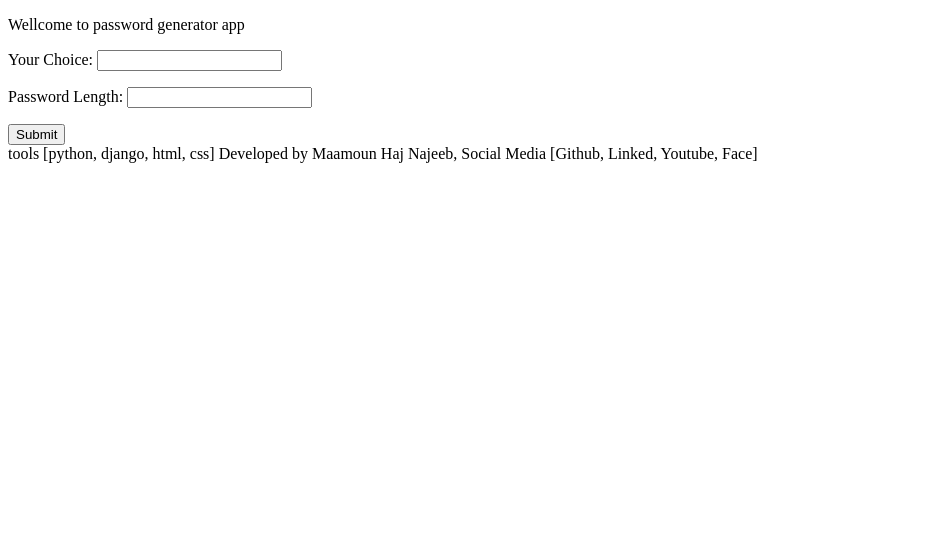
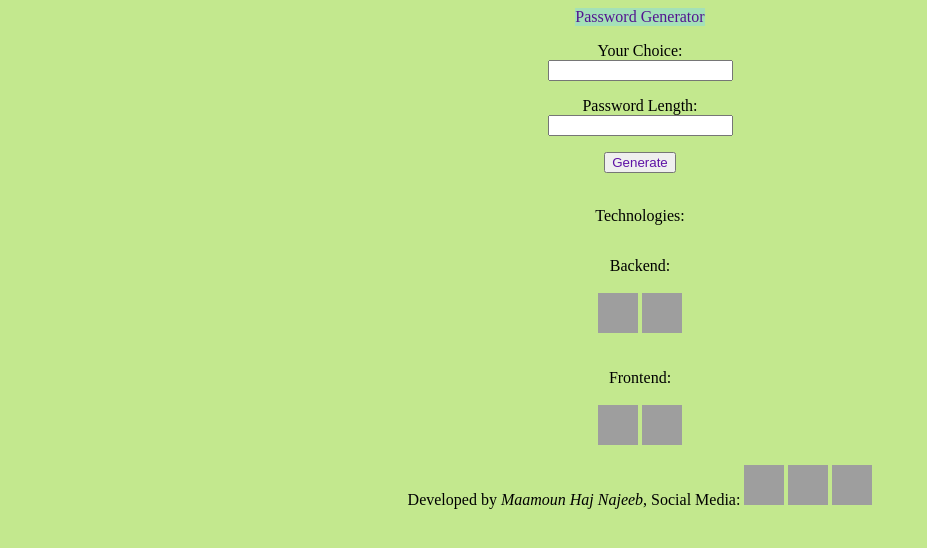
Before and after one commit to maamoun3911/Random_Password_Generator, a Django app: page /home/ in a window 1280 px wide. Shown: the top 548 px of the page, without its empty margins (0-927 px from the left). Run offline with Django 4.2, Linux system fonts and the light colour scheme; grey boxes are pictures that could not be loaded.

Commit message:
3/5/2023

```diff
--- a/generator_app/views.py
+++ b/generator_app/views.py
@@ -12,5 +12,4 @@ def home(request):
             choice, length = form.cleaned_data['social_choice'], form.cleaned_data['pass_length']
             result = pass_gen(length, choice)
             context['result'] = result
-            # return HttpResponse(result)
     return render(request, "home.html", context)
--- /dev/null
+++ b/static/generator_app/home.css
@@ -0,0 +1,68 @@
+body {
+    background-color: #88d21e80;
+}
+.header, .main, .footer {
+    text-align: center;
+}
+
+label {
+    display: block;
+}
+
+.start, .center, .end {
+    text-align: center;
+}
+
+.start {
+    width: 100%;
+    display: flex;
+    justify-content: space-between;
+    flex-direction: row;
+}
+
+.center {
+    height: 20%;
+}
+
+.footer {
+    height: 60%;
+    display: flex;
+    flex-direction: column;
+}
+
+.container {
+    display: flex;
+    flex-direction: column;
+    justify-content: space-between;
+}
+
+img {
+    height: 40px;
+    width: 40px;
+}
+
+.wellcome {
+    display: block;
+    background-color: #98dfcab3;
+    font-family: "Segoe Print";
+    color: #53148f;
+}
+
+.Backend, .frontend{
+    display: flex;
+    flex-direction: row;
+}
+
+.input {
+    color: #5e11a5;
+}
+
+.result {
+    background-color: #00800054;
+}
+
+.res-head {
+    display: flex;
+    flex-direction: row;
+    justify-content: space-between;
+}
--- a/static/home.css
+++ /dev/null
@@ -1,3 +0,0 @@
-p {
-    background-color: aqua;
-}
--- a/templates/home.html
+++ b/templates/home.html
@@ -6,31 +6,72 @@
 
         <meta charset="utf-8" />
         <meta name="viewport" content="width=device-width, initial-scale=1">
-        {% comment %} <link rel="stylesheet" href="{{ static / home.css }}"> {% endcomment %}
+        <link rel="stylesheet" href="{% static 'generator_app/home.css' %}">
+
         <title>Password Generator</title>
 
     </head>
     <body>
 
-        <p>Wellcome to password generator app</p>
+        <div class="container">
+            <div class="start">
+                <div></div>
+                <div class="wellcome">Password Generator</div>
+                <div></div>
+            </div>
 
+            <div class="center">
                 <form method="post">
                     {% csrf_token %}
                     {{ form.as_p }}
-            <input type="submit" value="Submit">
+                        <input class="input" type="submit" value="Generate">
+                        <br />
+                        <br />
                         {% if result %}
-                <p>{{ result }}</p>
+                            <div>Your Password</div>
+                            <div class="res-head">
+                                <div></div>
+                                <div class="result" >{{ result }}</div>
+                                <div></div>
+                            </div>
                         {% endif %}
                 </form>
+            </div>
+
+            <div class="footer">
+                <div class="first-footer">
+                    <p>Technologies:</p>
+
+                    <p class="Backend">
+                        <div>Backend:</div>
+                        <br />
+                        <div>
+                            <img src="https://cdn.jsdelivr.net/gh/devicons/devicon/icons/python/python-original-wordmark.svg" />
+                            <img src="https://cdn.jsdelivr.net/gh/devicons/devicon/icons/django/django-plain-wordmark.svg" />
+                        </div>
+                    </p>
+
+                    <p class="frontend">
+                        <div>Frontend:</div>
+                        <br />
+                        <div>
+                            <img src="https://cdn.jsdelivr.net/gh/devicons/devicon/icons/html5/html5-plain-wordmark.svg" />
+                            <img src="https://cdn.jsdelivr.net/gh/devicons/devicon/icons/css3/css3-plain-wordmark.svg" />
+                        </div>
+                    </p>
+                </div>
+                <div class="second-footer">
+                    Developed by <i>Maamoun Haj Najeeb</i>,
+                    Social Media:
+                    <img src="https://cdn.jsdelivr.net/gh/devicons/devicon/icons/github/github-original.svg" />
+                    <img src="https://cdn.jsdelivr.net/gh/devicons/devicon/icons/linkedin/linkedin-original.svg" />
+                    <img src="https://cdn.jsdelivr.net/gh/devicons/devicon/icons/facebook/facebook-plain.svg" />
+                </div>
+            </div>
+
+        </div>
 
     </body>
 
-    <footer>
 
-        tools [python, django, html, css]
-
-        Developed by Maamoun Haj Najeeb,
-        Social Media [Github, Linked, Youtube, Face]
-
-    </footer>
 </html>
```
Also changed, not shown: 1 other file. Lines whose indentation alone changed are shown as unchanged.
